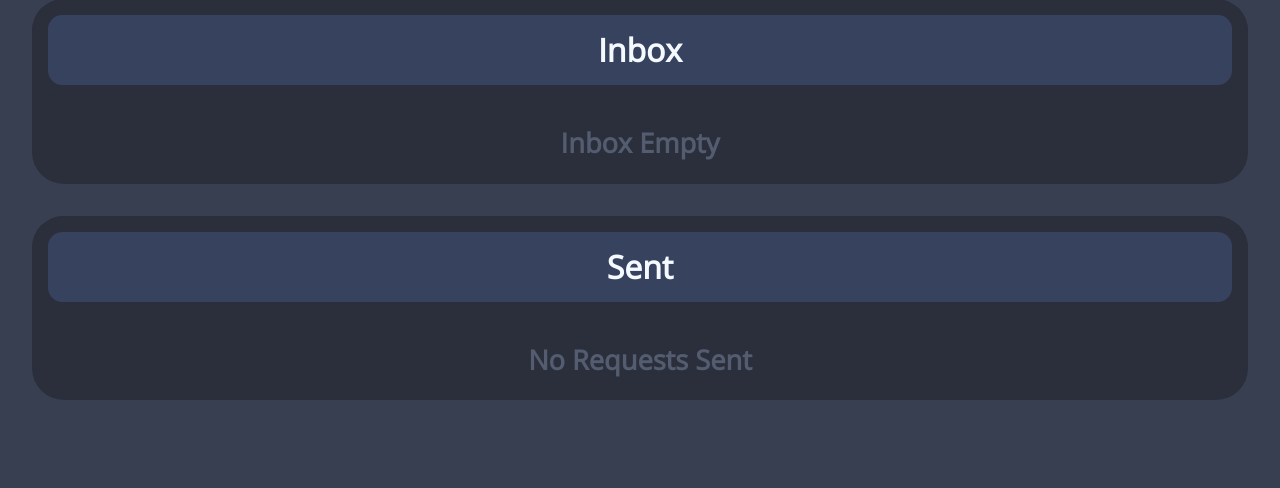
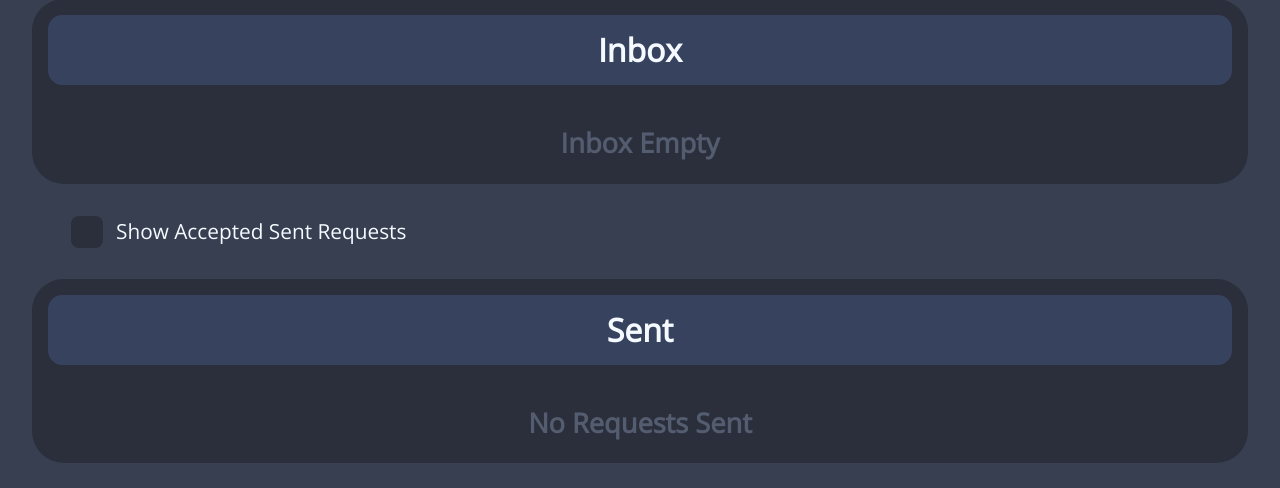
Before and after one commit to dtuckersuh/2021-fall-cs160-team-wanda, a Django app: page /users/1/requests in a window 1280 px wide. Shown: the part 275-763 px from the top of the page. Run offline with Django 3.2, Linux system fonts and the light colour scheme; the visitor is signed in with stand-in values (Sample User, id 1); data that the repository does not hold is empty; some libraries are stand-ins or nearby versions.

Commit message:
Add second checkbox for filtered requests

```diff
--- a/tutor4points/core/templates/requests.html
+++ b/tutor4points/core/templates/requests.html
@@ -18,8 +18,9 @@ Requests
     {% csrf_token %}
         <div class="form-check">
             <label class="form-check-label">
-                <input class="form-check-input" type="checkbox" value="" id="show-accepted" name="show-accepted"
-                onChange="this.form.submit()" {{accept_filter}}>
+                <input class="form-check-input" type="checkbox" value="" id="show-accepted" name="show-accepted-inbox"
+                onChange="this.form.submit()" {{inbox_accept_filter}}>
+                <input type="hidden" name="filter-accepted" id='filter-accepted' value="">
                 <span class="checkmark"></span>
                 Show Accepted
             </label>
@@ -138,6 +139,21 @@ Requests
     </div>
 </div>
 
+<div class="show-accepted">
+    <form method="post">
+    {% csrf_token %}
+        <div class="form-check">
+            <label class="form-check-label">
+                <input class="form-check-input" type="checkbox" value="" id="show-accepted" name="show-accepted-sent"
+                onChange="this.form.submit()" {{sent_accept_filter}}>
+                <input type="hidden" name="filter-sent" value="">
+                <span class="checkmark"></span>
+                Show Accepted Sent Requests
+            </label>
+        </div>
+    </form>
+</div>
+
 <div class="scroll-box">
     <h2>Sent</h2>
     {% if requests_sent %}
--- a/tutor4points/core/views.py
+++ b/tutor4points/core/views.py
@@ -303,7 +303,8 @@ def requests(request, id):
         tutor=current_user, tutor_confirm_completed=False)  # get all user's tutor requests
     requests_sent = TutorRequest.objects.all().filter(
         tutee=current_user, tutee_confirm_completed=False)  # get all user's tutor requests
-    accept_filter = ""
+    inbox_accept_filter = ""
+    sent_accept_filter = ""
     if request.method == 'POST' and 'submit-accept-request' in request.POST:
         form_request_response = RequestResponseForm(
             request.POST, accepted=True, request_id=request.POST['request-id'])
@@ -320,10 +321,12 @@ def requests(request, id):
             form_request_response = RequestResponseForm()
     else:
         form_request_response = RequestResponseForm()
-    if request.method == "POST" and 'show-accepted' in request.POST:
+    if request.method == "POST" and 'show-accepted-inbox' in request.POST:
         requests_received = requests_received.filter(accepted=True)
+        inbox_accept_filter = "checked"
+    if request.method == "POST" and 'show-accepted-sent' in request.POST:
         requests_sent= requests_sent.filter(accepted=True)
-        accept_filter = "checked"
+        sent_accept_filter = "checked"
 
     if request.method == 'POST' and 'submit-rating' in request.POST: #code for rating, move once 'paid and done' functionality is added.
         form_rating = RateTutorForm(request.POST)
@@ -390,6 +393,7 @@ def requests(request, id):
             'form_request_response': form_request_response,
             'requests_received': requests_received,
             'requests_sent': requests_sent,
-            'accept_filter': accept_filter,
+            'inbox_accept_filter': inbox_accept_filter,
+            'sent_accept_filter': sent_accept_filter,
             'form_rating': form_rating
         })
```
